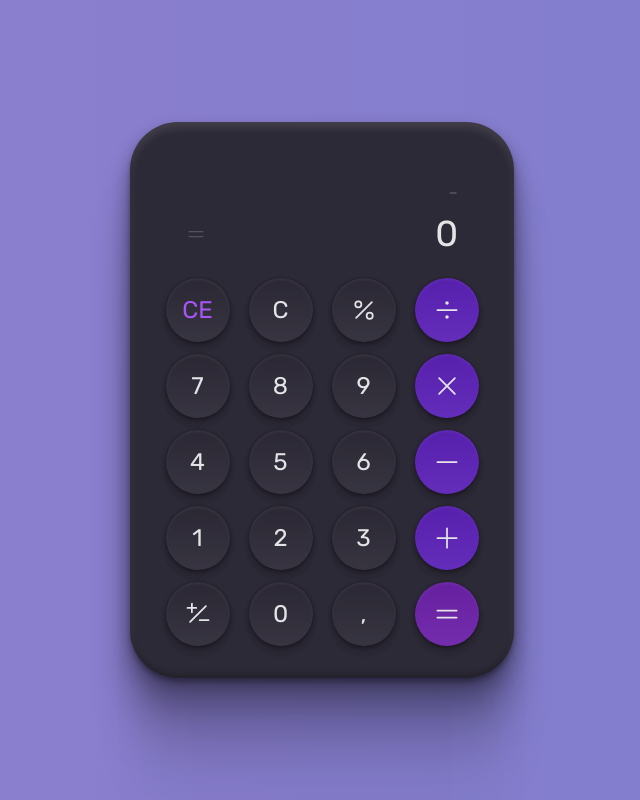
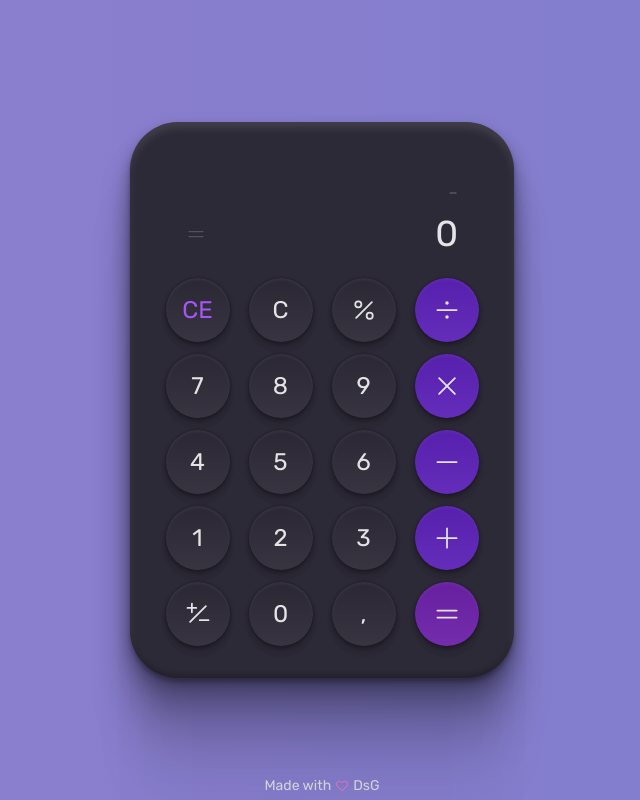
Before and after one commit to dsg1407/react-calculator, a React (Vite) app: page / in a window 1280 px wide. Shown: the whole page, without its empty margins (318-958 px from the left). Built offline with nearby package versions, Linux system fonts and the light colour scheme.

Commit message:
Add a footer

```diff
--- a/src/App.tsx
+++ b/src/App.tsx
@@ -1,3 +1,4 @@
+import { HeartStraight } from "phosphor-react"
 import "./styles/global.css"
 
 import { CalcProvider } from "./context/CalcContext"
@@ -10,7 +11,7 @@ import keys from "./assets/keyboard.json"
 export function App() {
   return (
     <CalcProvider>
-      <div className="bg-gradient-to-r from-background-gradient-1 to-background-gradient-2 h-screen flex items-center justify-center ">
+      <div className="bg-gradient-to-r from-background-gradient-1 to-background-gradient-2 h-screen flex items-center justify-center">
         <main className="flex flex-col gap-6 pt-14 pb-8 px-8 bg-background-calculator rounded-6xl w-96 text-zinc-200 font-rubik shadow-calculator">
           <ResultScreen />
           <section
@@ -30,6 +31,19 @@ export function App() {
             })}
           </section>
         </main>
+        <footer className="absolute bottom-0 font-rubik">
+          <span className="flex gap-1 items-center justify-center mb-1 text-gray-300 text-sm">
+            Made with
+            <HeartStraight className="text-pink-400" />
+            <a
+              href="https://github.com/dsg1407"
+              target="_blank"
+              className="hover:text-cyan-400 transition-all"
+            >
+              DsG
+            </a>
+          </span>
+        </footer>
       </div>
     </CalcProvider>
   )
```
